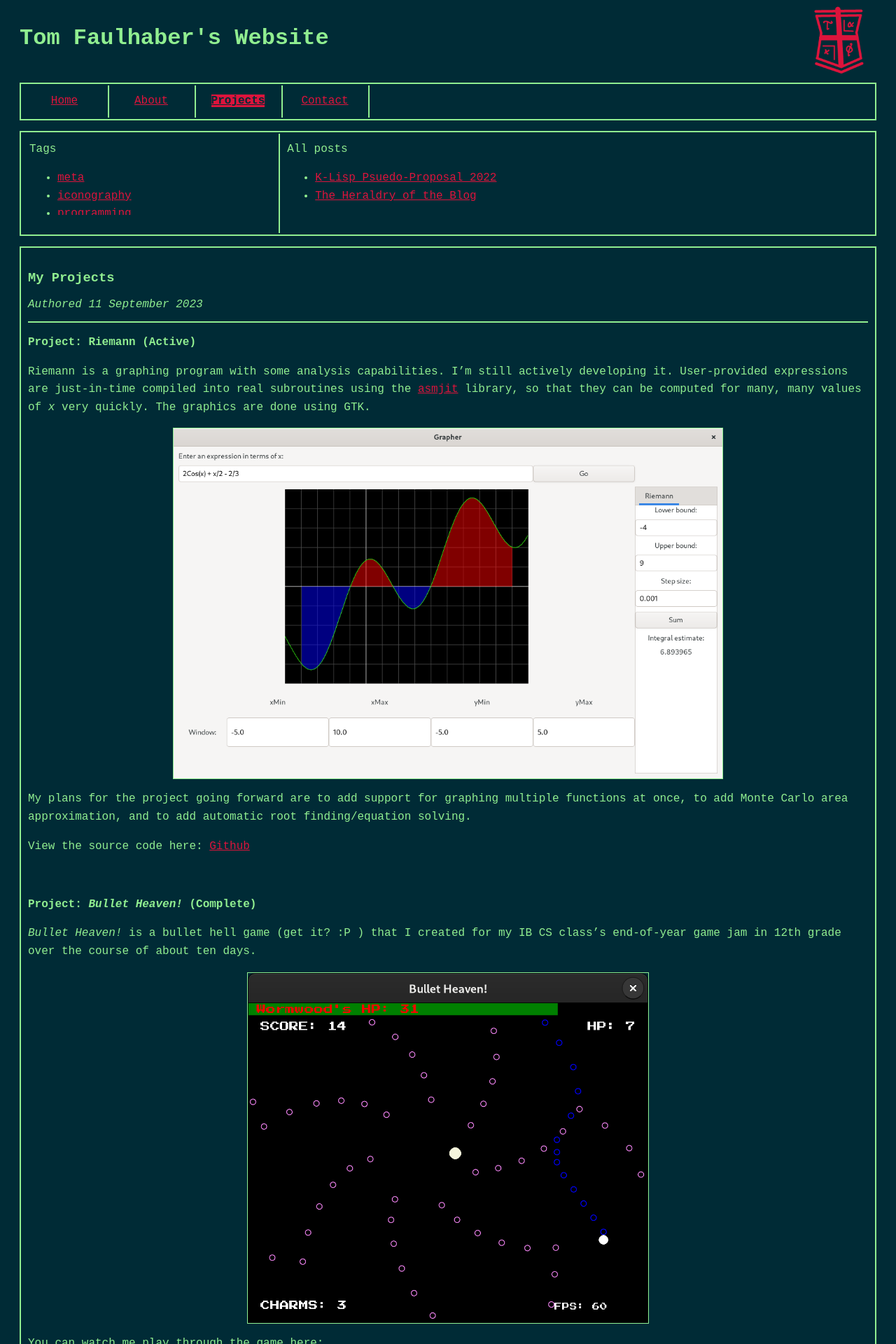
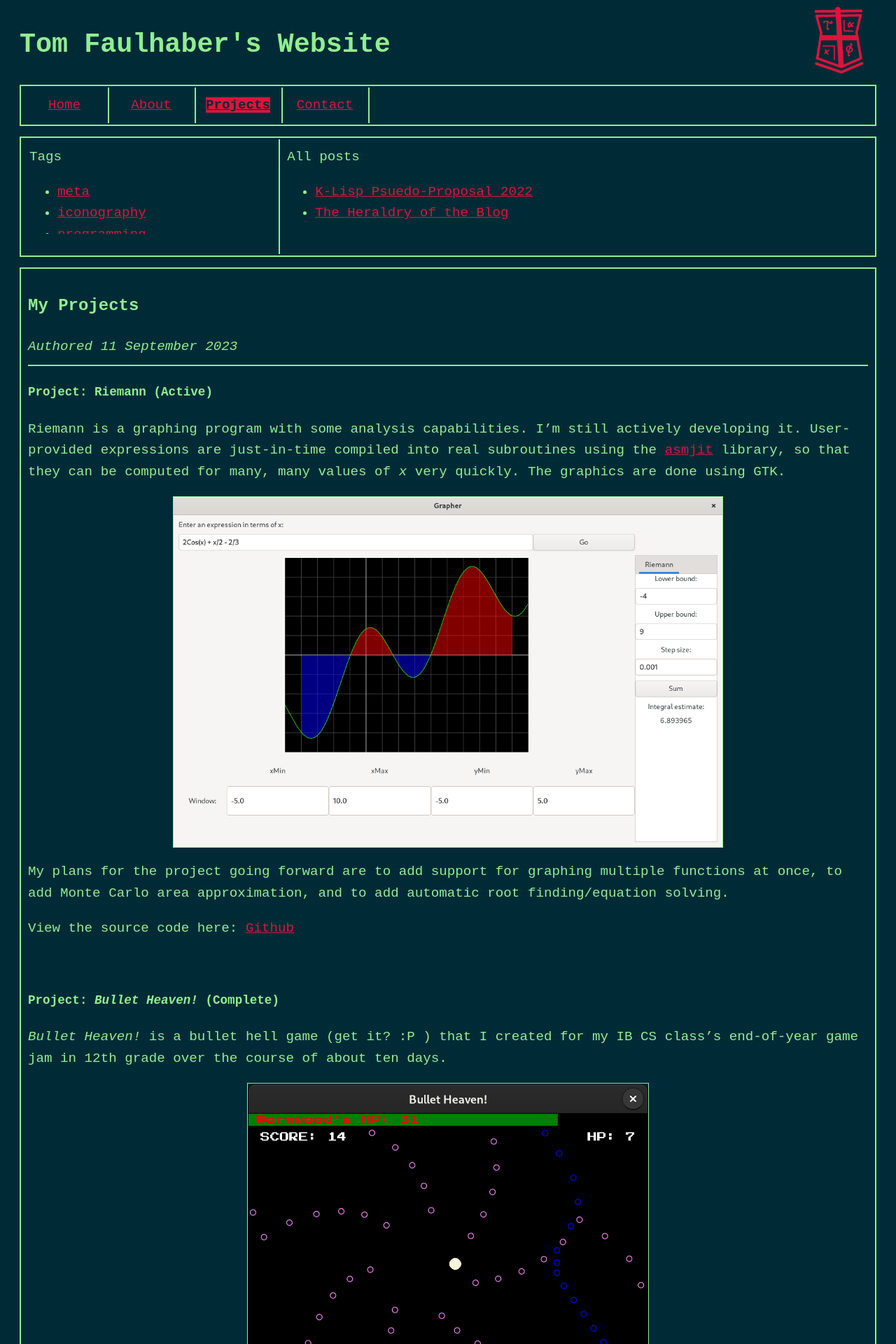
Before and after one commit to faulhat/faulhat.github.io, a Jekyll site: the page built from projects.md, in a window 1280 px wide. Shown: the top 1920 px of the page at 70% size. Built offline with Jekyll 4.4.1, drawn with Linux system fonts in a browser that asks for light colours; some of the changed text lies outside the part shown.

Commit message:
Changed CSS for better mobile

```diff
--- a/_layouts/default.html
+++ b/_layouts/default.html
@@ -55,7 +55,7 @@
          <tr>
             <td id="tags">
                Tags
-               <ul id="tag_list_ul">
+               <ul id="post_list_ul">
                   {% for tag in site.tags %}
                      {% capture tag_name %}
                         {{ tag | first }}
@@ -104,7 +104,7 @@
       {% unless page.tag %}
          <div id="postbox" class="box">
             <div id="post-title-area">
-               <h3 id="post-title">{{ page.title }}</h3><br>
+               <h3 id="post-title">{{ page.title }}</h3>
                <i>
                   Authored {{ page.date | date: "%-d %B %Y" }}
                   {% if page.edited %}
--- a/assets/css/style.css
+++ b/assets/css/style.css
@@ -2,7 +2,7 @@ body {
    background-color: #002b36;
    color: lightgreen;
    font-family: monospace;
-   font-size: 12pt;
+   font-size: 1.5vw;
    line-height: 1.6;
 }
 
@@ -70,19 +70,8 @@ a {
    margin-bottom: 5px;
 }
 
-#post-title {
-   margin-bottom: -15px;
-}
-
-#tag_list_ul {
-   max-height: 65px;
-   min-height: 65px;
-   overflow: scroll;
-}
-
 #post_list_ul {
-   max-height: 65px;
-   min-height: 65px;
+   height: 75px;
    overflow: scroll;
 }
 
@@ -138,3 +127,11 @@ pre > code {
    margin-right: 15px;
    overflow-x: scroll;
 }
+
+h3 {
+  font-size: 1.5rem;
+}
+
+h4 {
+   font-size: 1.1rem;
+}
--- a/projects.md
+++ b/projects.md
@@ -5,7 +5,7 @@ permalink: /projects/
 date: 2023-09-11
 ---
 
-**Project: Riemann (Active)**
+#### Project: Riemann (Active)
 
 Riemann is a graphing program with some analysis capabilities. I'm still actively developing it. User-provided expressions are just-in-time compiled into real subroutines using the [asmjit](https://github.com/asmjit/asmjit/) library, so that they can be computed for many, many values of _x_ very quickly. The graphics are done using GTK.
 
@@ -17,7 +17,7 @@ View the source code here: [Github](https://github.com/faulhat/riemann)
 
 <br>
 
-**Project: _Bullet Heaven!_ (Complete)**
+#### Project: _Bullet Heaven!_ (Complete)
 
 _Bullet Heaven!_ is a bullet hell game (get it? :P ) that I created for my IB CS class's end-of-year game jam in 12th grade over the course of about ten days.
 
@@ -31,9 +31,9 @@ View the source code here: [Github](https://github.com/faulhat/bulletheaven)
 
 <br>
 
-**Project: tomc (Abandoned)**
+#### Project: tomc (Abandoned)
 
-`tomc` was my attempt at a C compiler. I lost interest in it before building in any actual compilation functionality, but it can still make cool graphical representations of C programs.
+tomc was my attempt at a C compiler. I lost interest in it before building in any actual compilation functionality, but it can still make cool graphical representations of C programs.
 
 <img class="inline-img" src="/assets/images/tree.png" />
 
@@ -41,7 +41,7 @@ View the source code here: [Github](https://github.com/faulhat/tomc)
 
 <br>
 
-**Project: asm-experiments (Active?)**
+#### Project: asm-experiments (Active?)
 
 This is just a collection of small assembly programs I wrote for fun. I plan to add to it whenever inspiration strikes.
 
@@ -49,7 +49,7 @@ View the source code here: [Github](https://github.com/faulhat/asm-experiments)
 
 <br>
 
-**Project: particles (Complete)**
+#### Project: particles (Complete)
 
 particles is a very simple visualization of the particle swarm optimization algorithm written in TypeScript. It picks a random cubic polynomial, adds some random noise to it, and then uses PSO to try to approximate it.
 
```
Also changed, not shown: about.md (+0 -1 lines).
